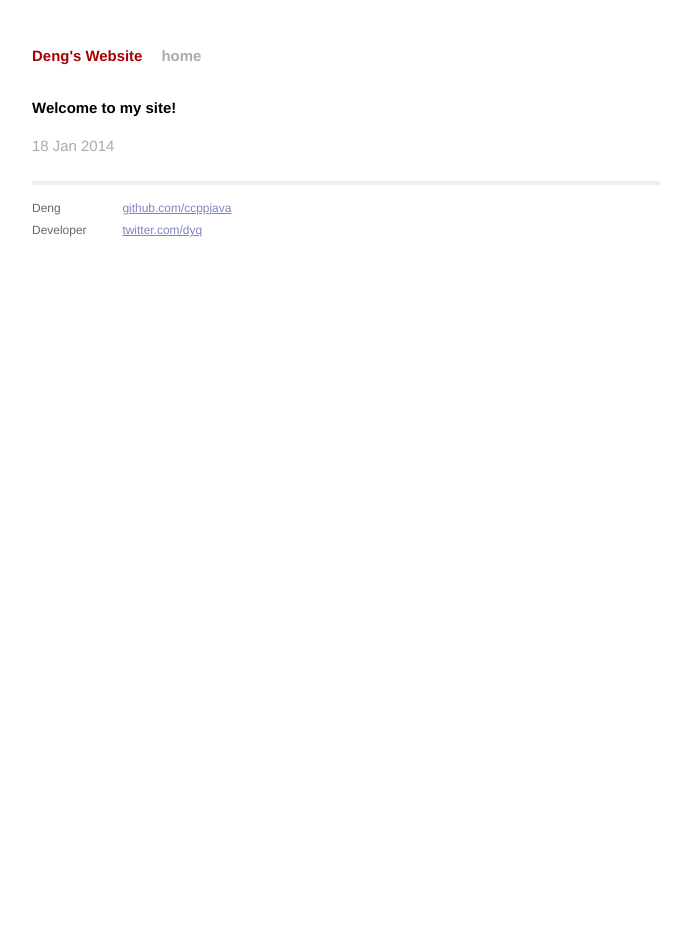
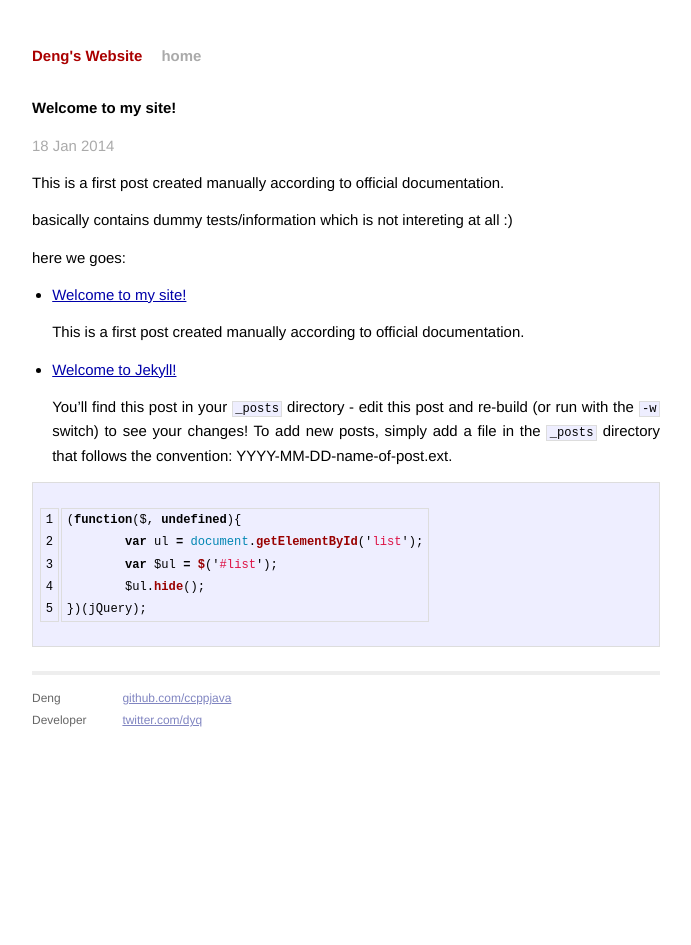
Before and after one commit to ccppjava/ccppjava.github.io, a Jekyll site: the page built from _posts/2014-01-19-first-manually-created-post.markdown, in a window 1280 px wide. Shown: the whole page, without its empty margins (294-985 px from the left). Built offline with Jekyll 4.4.1, drawn with Linux system fonts in a browser that asks for light colours; Markdown is read by kramdown in place of the engine named in the settings.

Commit message:
add some content to first manual post

```diff
--- a/_posts/2014-01-19-first-manually-created-post.markdown
+++ b/_posts/2014-01-19-first-manually-created-post.markdown
@@ -4,3 +4,26 @@ title:  "Welcome to my site!"
 date:   2014-01-18 23:45:41
 categories: update
 ---
+
+This is a first post created manually according to official documentation.
+
+basically contains dummy tests/information which is not intereting at all :)
+
+here we goes:
+
+<ul id="list">
+	{% for post in site.posts %}
+	<li>
+		<a href="{{ post.url }}">{{ post.title }}</a>
+		<p>{{ post.excerpt }}</p>
+	</li>
+	{% endfor %}
+</ul>
+
+{% highlight javascript linenos %}
+(function($, undefined){
+	var ul = document.getElementById('list');
+	var $ul = $('#list');
+	$ul.hide();
+})(jQuery);
+{% endhighlight %}
```
